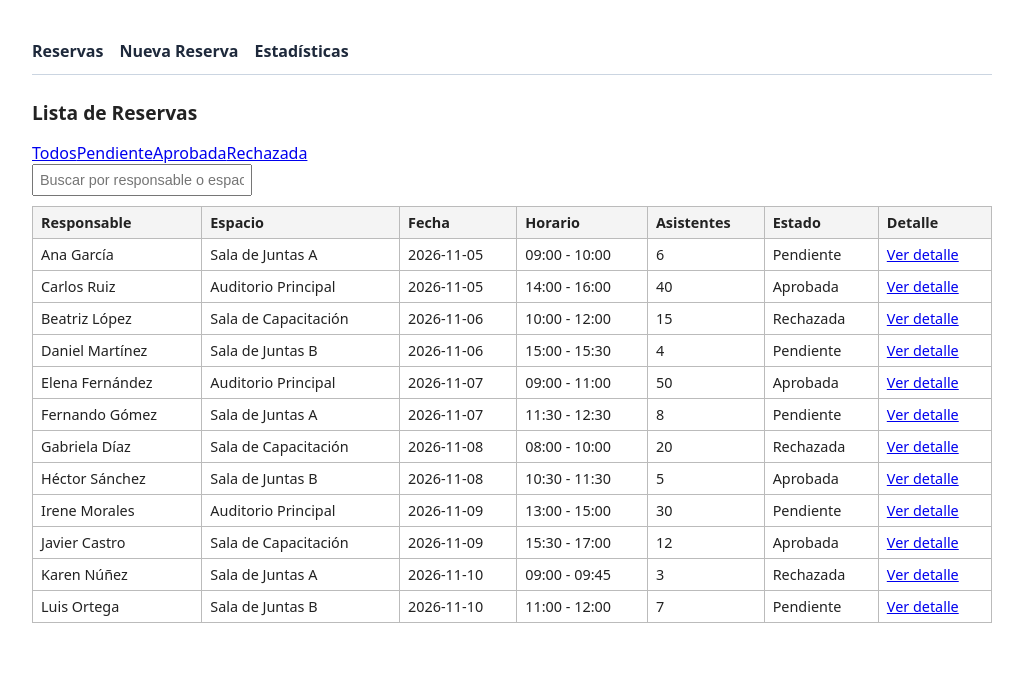
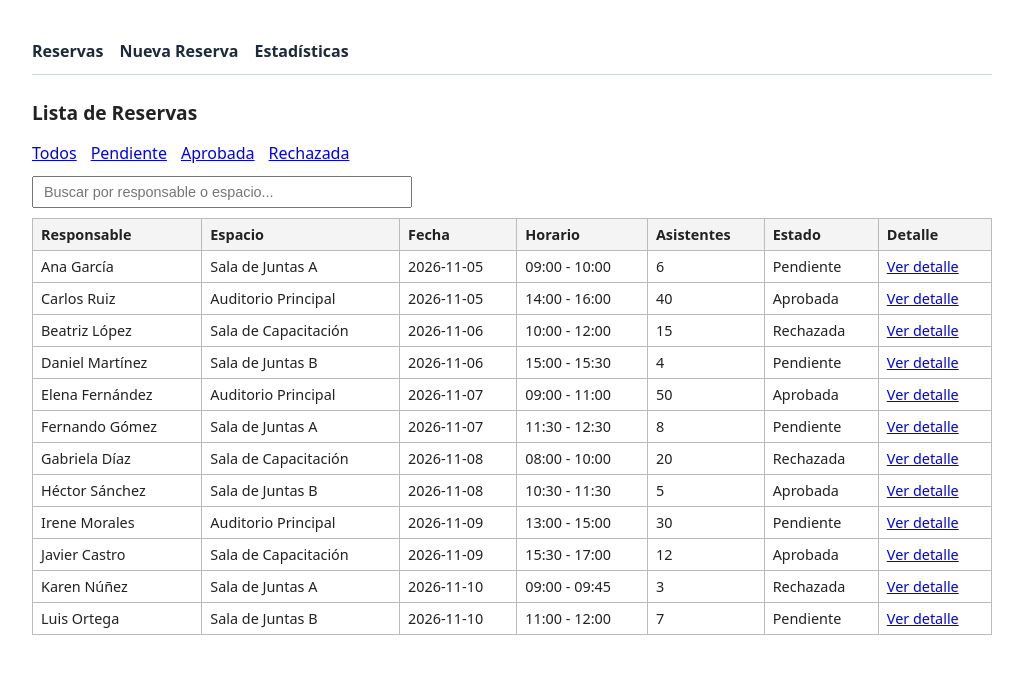
Before and after one commit to teonavarro/com30-taller06-Chamorro, an Angular app: page /reservas in a window 1280 px wide. Shown: the top 674 px of the page, without its empty margins (128-1151 px from the left). Built offline with nearby package versions, Linux system fonts and the light colour scheme.

Commit message:
style: ajustes CSS en ReservaListaComponent (filtros flex, input búsqueda ancho)

```diff
--- a/src/styles.css
+++ b/src/styles.css
@@ -90,3 +90,18 @@ body {
   font-size: 0.9rem;
   color: #334155;
 }
+
+/* Filtros de estado en ReservaListaComponent */
+.filtros {
+  display: flex;
+  gap: 14px;
+  margin-bottom: 12px;
+}
+
+/* Input de búsqueda en ReservaListaComponent */
+input[placeholder="Buscar por responsable o espacio..."] {
+  width: 100%;
+  max-width: 380px;
+  padding: 6px 10px;
+  box-sizing: border-box;
+}
```
